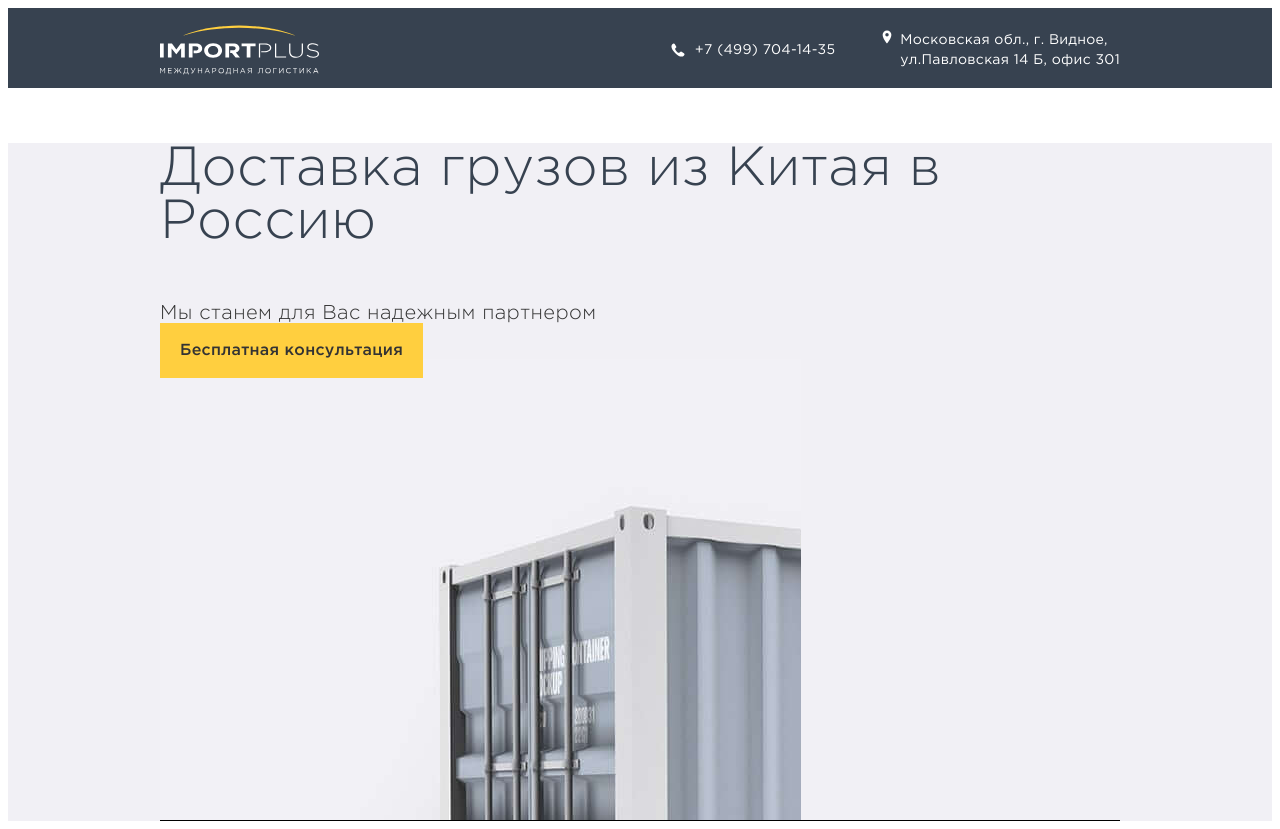
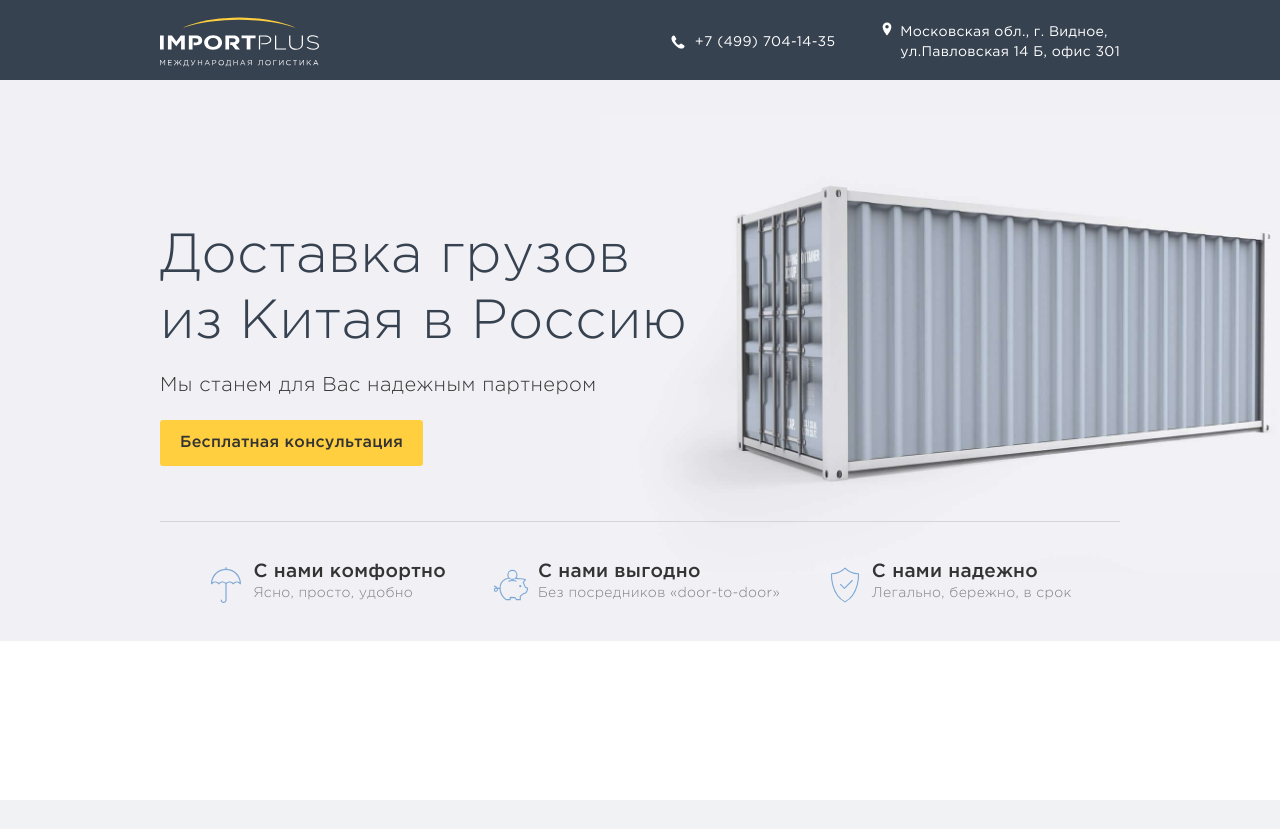
Before and after one commit to HarchenkoDmitry/HarchenkoDmitry.github.io, a PHP site: page / in a window 1280 px wide; the page is wider, and only the part inside the window is pictured. After the commit the page ends 800 px from the top of that part, so only its background shows below. Run offline with PHP 8.4, Linux system fonts and the light colour scheme.

Commit message:
delivery

```diff
--- a/china.import.plus/css/style.css
+++ b/china.import.plus/css/style.css
@@ -5,6 +5,7 @@
 }
 html {
   scroll-behavior: smooth;
+  overflow-x: hidden;
 }
 .visually-hidden {
   position: absolute;
@@ -24,6 +25,7 @@
   letter-spacing: 0.3px;
   color: #808080;
   background-color: #fff;
+  margin: 0;
 }
 .container {
   width: 960px;
@@ -32,6 +34,7 @@
 }
 .general-button {
   background-color: #ffcf3f;
+  display: inline-block;
   text-decoration: none;
   font-family: GothamPro;
   font-size: 16px;
@@ -39,7 +42,8 @@
   letter-spacing: 0.3px;
   text-align: center;
   color: #333333;
-  padding: 20px;
+  padding: 15px 20px;
+  border-radius: 3px;
 }
 @font-face {
   font-family: 'GothamPro';
@@ -112,20 +116,35 @@
   background-color: #f1f0f5;
 }
 .delivery__about-delivery {
-  border-bottom: 1px solid #000;
+  padding-top: 89px;
+  width: 530px;
+  position: relative;
+  padding-bottom: 55px;
 }
 .delivery__about-delivery::after {
   content: '';
   display: block;
-  width: 641px;
-  height: 461px;
+  -ms-flex-preferred-size: 641px;
+      flex-basis: 641px;
+  width: 766px;
+  height: 460px;
+  background-size: contain;
+  background-repeat: no-repeat;
   background-image: url('../img/shipping_container-min.jpg');
+  position: absolute;
+  left: 83%;
+  top: 34px;
+  z-index: 1;
 }
 .delivery__header {
   font-family: GothamPro;
   font-size: 55px;
   font-weight: 300;
+  line-height: 1.2;
   color: #374250;
+  margin-bottom: 7px;
+  position: relative;
+  z-index: 5;
 }
 .delivery__text {
   font-family: GothamPro;
@@ -133,4 +152,57 @@
   font-weight: 300;
   letter-spacing: 0.4px;
   color: #333333;
+  margin-top: 20px;
+  margin-bottom: 25px;
 }
+.delivery__advantages {
+  border-top: 1px solid #d6d6d6;
+  display: -ms-flexbox;
+  display: flex;
+  -ms-flex-pack: distribute;
+      justify-content: space-around;
+  margin: 0;
+  padding: 41px 25px;
+  padding-bottom: 35px;
+  position: relative;
+  z-index: 5;
+}
+.delivery__advantages-item {
+  list-style: none;
+  padding-left: 45px;
+  position: relative;
+}
+.delivery__advantages-item::before {
+  content: '';
+  display: block;
+  width: 36px;
+  height: 36px;
+  background-repeat: no-repeat;
+  background-size: contain;
+  position: absolute;
+  left: 0;
+  top: 4px;
+}
+.delivery__advantages-item:nth-child(1)::before {
+  background-image: url('../img/delivery__umbrella.svg');
+}
+.delivery__advantages-item:nth-child(2)::before {
+  background-image: url('../img/delivery__money-box.svg');
+}
+.delivery__advantages-item:nth-child(3)::before {
+  background-image: url('../img/delivery__shield-security.svg');
+}
+.delivery__advantages-item b {
+  font-family: GothamPro;
+  font-size: 19px;
+  font-weight: 500;
+  color: #333333;
+}
+.delivery__advantages-item p {
+  font-family: GothamPro;
+  font-size: 14px;
+  font-weight: 300;
+  letter-spacing: 0.3px;
+  color: #808080;
+  margin: 6px 0;
+}
--- a/china.import.plus/index.html
+++ b/china.import.plus/index.html
@@ -20,13 +20,26 @@
       <h2 class="visually-hidden">Доставка</h2>
       <div class="delivery__wrap container">
         <section class="delivery__about-delivery">
-          <h3 class="delivery__header">Доставка грузов из Китая в Россию</h3>
-          <p class="delivery__text">Мы станем для Вас надежным партнером</p>
-          <a href="#" class="delivery__button general-button">Бесплатная консультация</a>
+          <div>
+            <h3 class="delivery__header">Доставка грузов из Китая в Россию</h3>
+            <p class="delivery__text">Мы станем для Вас надежным партнером</p>
+            <a href="#" class="delivery__button general-button">Бесплатная консультация</a>
+          </div>
         </section>
-        <section class="delivery__advantages">
-          <h3 class="visually-hidden">Приемущества при выборе нашей доставке</h3>
-        </section>
+        <ul class="delivery__advantages">
+          <li class="delivery__advantages-item">
+            <b>С нами комфортно</b>
+            <p>Ясно, просто, удобно</p>
+          </li>
+          <li class="delivery__advantages-item">
+            <b>С нами выгодно</b>
+            <p>Без посредников «door-to-door»</p>
+          </li>
+          <li class="delivery__advantages-item">
+            <b>С нами надежно</b>
+            <p>Легально, бережно, в срок</p>
+          </li>
+        </ul>
       </div>
 
     </section>
```
Also changed, not shown: china.import.plus/img/delivery__money-box.svg (added), china.import.plus/img/delivery__shield-security.svg (added), china.import.plus/img/delivery__umbrella.svg (added), china.import.plus/img/logo IMPORTPLUS_dark-bg.svg (deleted).
